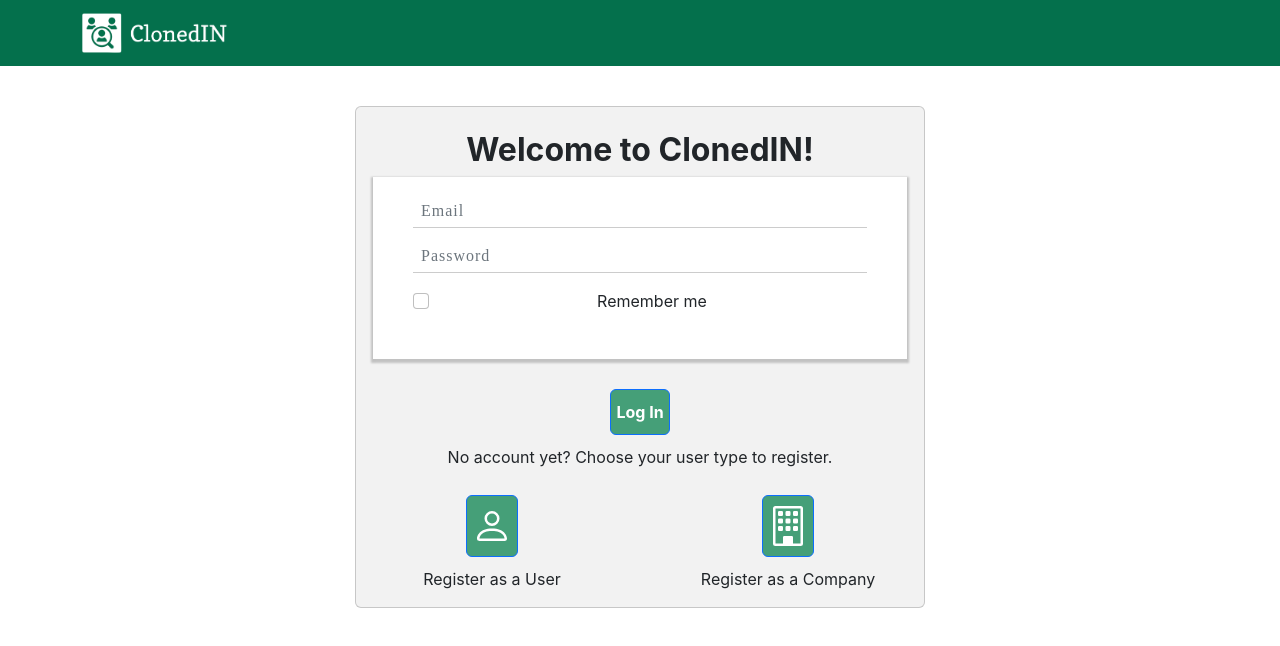
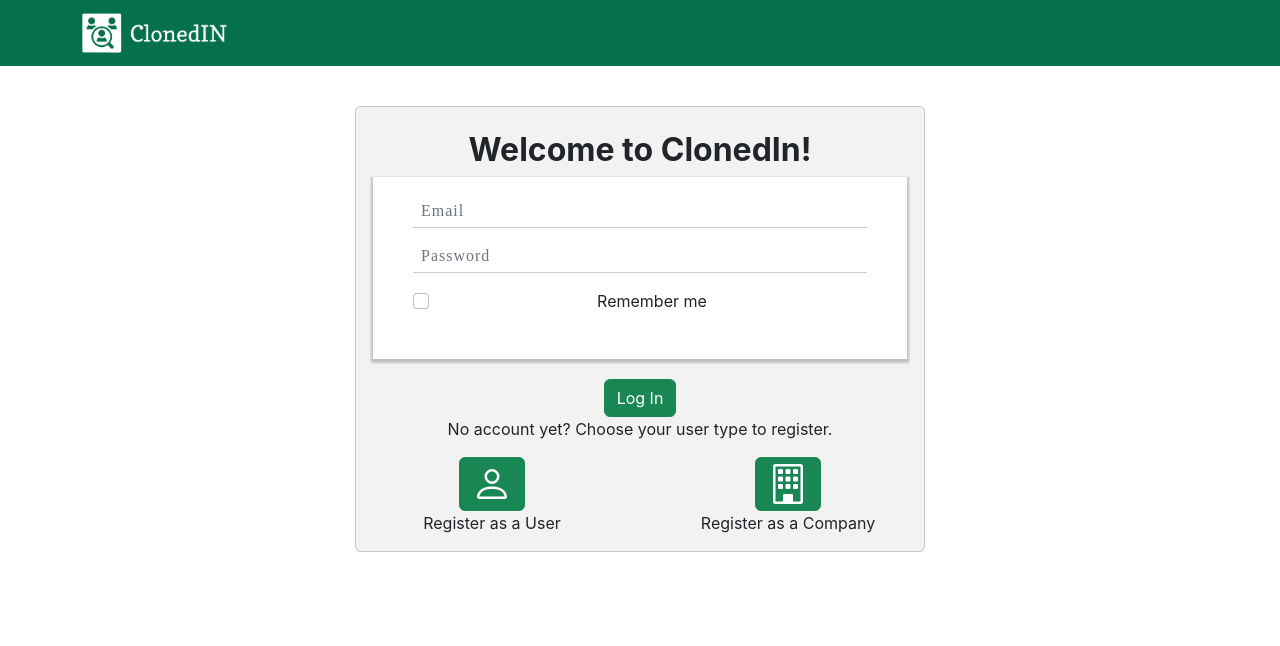
Before and after one commit to AgusMattiussi/ClonedIn, a React (Create React App) app in the folder frontend/: page / in a window 1280 px wide. Shown: the top 646 px of the page. Built offline with nearby package versions, Linux system fonts and the light colour scheme.

Commit message:
Fixed router and login buttons

```diff
--- a/frontend/src/App.tsx
+++ b/frontend/src/App.tsx
@@ -2,7 +2,7 @@ import React from 'react';
 import './App.css';
 import Header from './header';
 import Login from './login';
-import { BrowserRouter } from 'react-router-dom';
+import { BrowserRouter, Routes, Route } from 'react-router-dom';
 import Jobs from './jobs'
 
 
@@ -14,11 +14,19 @@ import "bootstrap/dist/js/bootstrap.bundle.min";
 function App() {
   return (
     <div className="App">
-      <Header/>
       <BrowserRouter>
-        <Login/>
+        <Routes>
+          <Route path="/" element= {
+            <div className="home">
+              <Header/>
+              <Login/>
+            </div>
+          } />
+          <Route path="/jobs" element= {
+            <Jobs/>
+          } />
+        </Routes>
       </BrowserRouter>
-      {/* <Jobs/> */}
     </div>
   );
 }
--- a/frontend/src/login.tsx
+++ b/frontend/src/login.tsx
@@ -3,15 +3,9 @@ import * as Icon from 'react-bootstrap-icons';
 import Container from 'react-bootstrap/esm/Container';
 import Form from 'react-bootstrap/Form';
 import Card from 'react-bootstrap/Card';
-import { useNavigate } from "react-router-dom";
+import Link from 'react-router-dom';
 
 function Login() {
-
-  const navigate = useNavigate();
-
-  const routeChange = () => {
-      navigate("/header");
-  }
 
   return (
     <div className="d-flex justify-content-between mt-2">
@@ -19,7 +13,7 @@ function Login() {
         <div className="row justify-content-center mt-0">
             <div className="col-11 col-sm-9 col-md-7 col-lg-6 text-center p-0 mt-3 mb-2">
             <Card className="custom-card px-0 pt-4 pb-0 mt-3 mb-3">
-            <h2><strong>Welcome to ClonedIN!</strong></h2>
+            <h2><strong>Welcome to ClonedIn!</strong></h2>
             <div className="row">
                         <div className="col-md-12 mx-0">
     <Form className='msform'>
@@ -34,16 +28,17 @@ function Login() {
         <Form.Check type="checkbox" label="Remember me" />
       </Form.Group>
       </div>
-      <Button className="action-button" type="submit" onClick={ routeChange }> Log In </Button>
+      {/* TODO: arreglar el metodo de link porque href es ilegal - funciona though*/}
+      <Button href="/jobs" variant="success" type="submit"> Log In </Button>
       <p>No account yet? Choose your user type to register.</p>
     </Form>
     <div className="row">
       <div className="col">
-        <Button className="action-button waves-effect"><Icon.Person size={40}/></Button>
+        <Button variant="success"><Icon.Person size={40}/></Button>
         <p>Register as a User</p>
       </div>
       <div className="col">
-        <Button className="action-button waves-effect"><Icon.Building size={40}/></Button>
+        <Button variant="success"><Icon.Building size={40}/></Button>
         <p>Register as a Company</p>
       </div>
     </div>
```
Also changed, not shown: frontend/src/App.css (line endings or trailing spaces).
